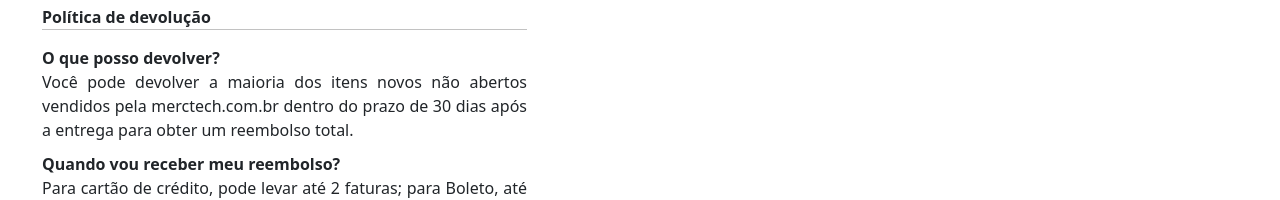
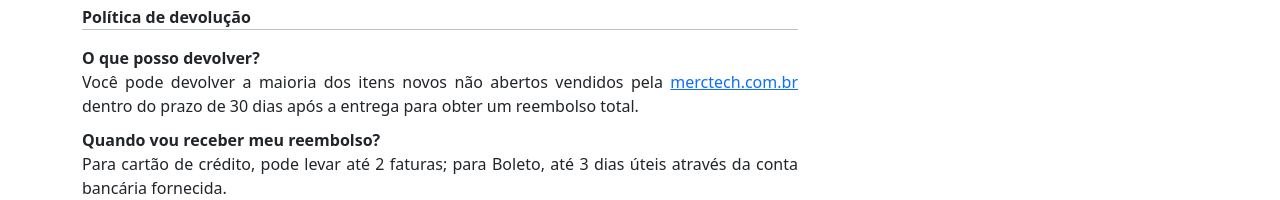
Before and after one commit to kari-osk/proj.final, a React (Create React App) app: page /cart in a window 1280 px wide. Shown: the part 710-910 px from the top of the page. Built offline with nearby package versions, Linux system fonts and the light colour scheme; no server answers.

Commit message:
edit css

```diff
--- a/src/Pages/Cart/index.js
+++ b/src/Pages/Cart/index.js
@@ -78,7 +78,7 @@ export default function Cart() {
                     <div className="return-policy">
                         <p className="p1">Política de devolução</p>
                         <p className="p2">O que posso devolver?</p>
-                        <p className="p5">Você pode devolver a maioria dos itens novos não abertos vendidos pela merctech.com.br dentro do prazo de 30 dias após a entrega para obter um reembolso total.</p>
+                        <p className="p5">Você pode devolver a maioria dos itens novos não abertos vendidos pela <a href="http://3.129.57.191/3000">merctech.com.br</a> dentro do prazo de 30 dias após a entrega para obter um reembolso total.</p>
                         <p className="p3">Quando vou receber meu reembolso?</p>
                         <p className="p4">Para cartão de crédito, pode levar até 2 faturas; para Boleto, até 3 dias úteis através da conta bancária fornecida.</p>
                     </div>
--- a/src/Pages/Cart/style.css
+++ b/src/Pages/Cart/style.css
@@ -48,10 +48,6 @@
 }
 
 
-.section-cart {
-    margin-left: 30px;
-}
-
 .btn-finish {
     width: 400px;
     height: 48px;
@@ -93,7 +89,3 @@ p {
     margin: 0.5em 0 6em;
     color:rgb(235, 232, 232);
 }
-
-.order-container{
-    padding-left: 20em;
-}
```
